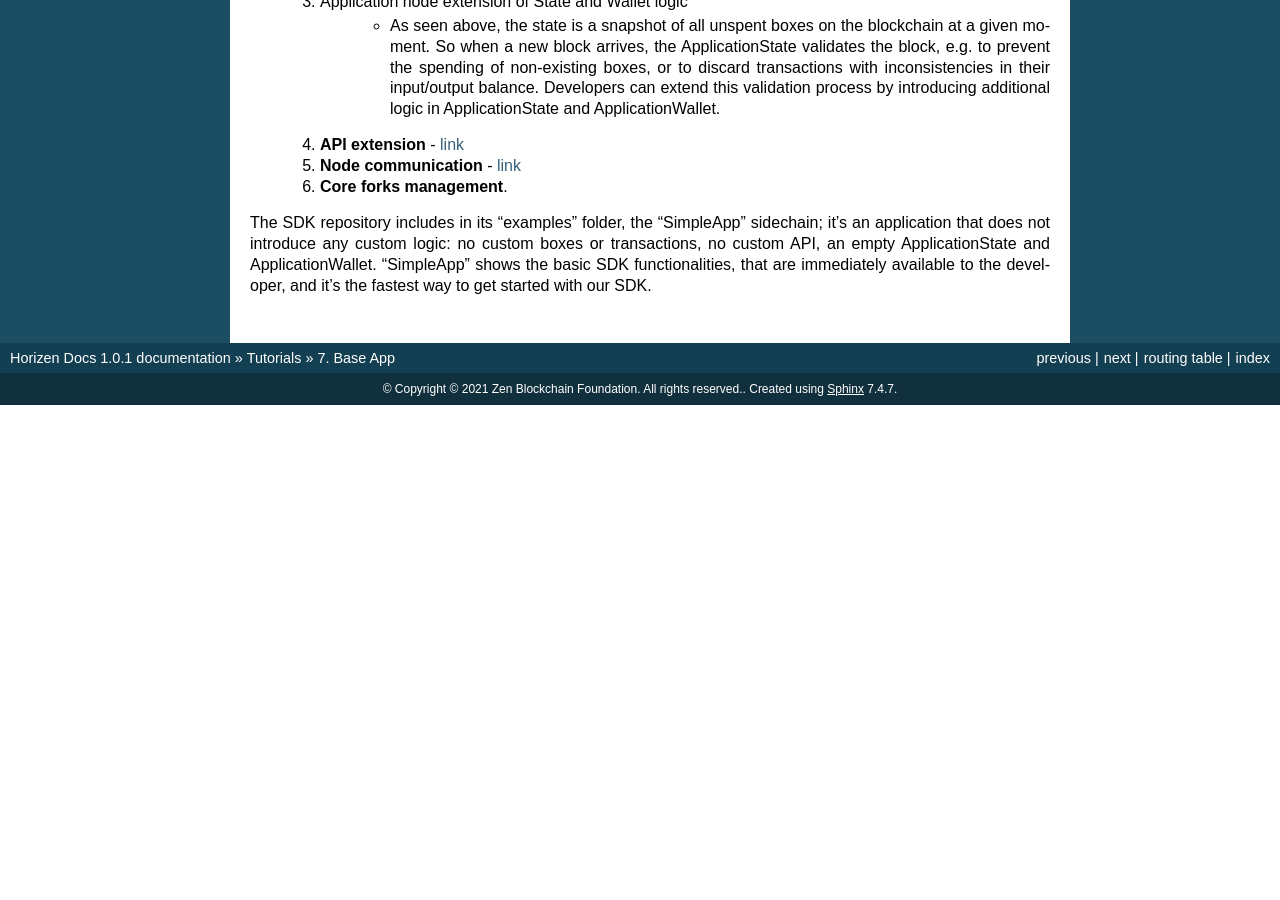
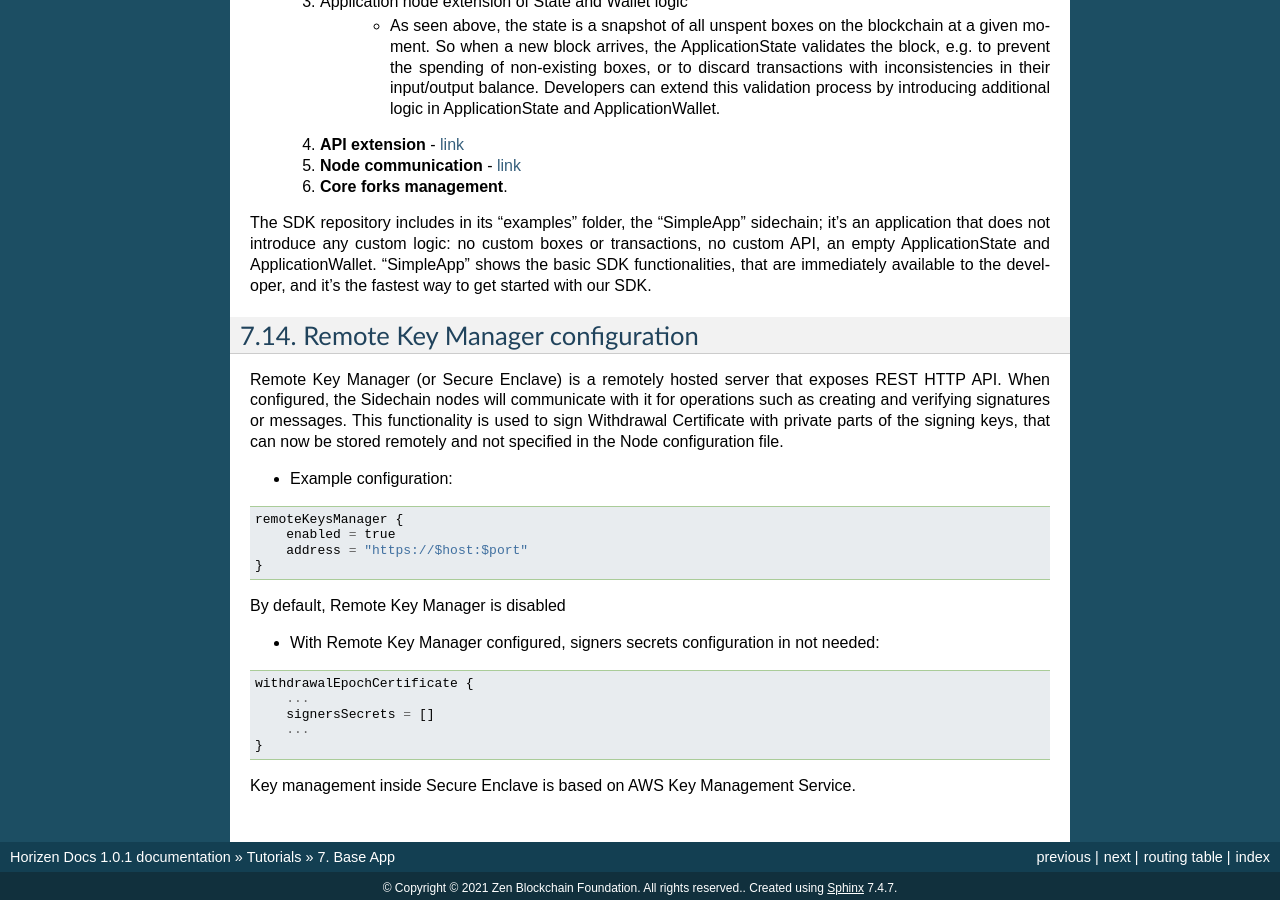
Before and after one commit to HorizenOfficial/developer-horizen-global, a Sphinx documentation site: the page built from docs/introduction/Base-App.rst, in a window 1280 px wide and 900 px high, scrolled down 9662 px. Built offline with Sphinx 7.4.7, drawn with Linux system fonts in a browser that asks for light colours; before the commit the page ends 10067 px from its top, so only the background shows below that; some of the changed text lies outside the part shown.

Commit message:
Remote key manager config docs (#79)
* Remote key manager config docs

```diff
--- a/docs/introduction/Base-App.rst
+++ b/docs/introduction/Base-App.rst
@@ -514,3 +514,29 @@
 
 
 The SDK repository includes in its "examples" folder, the "SimpleApp" sidechain;  it's an application that does not introduce any custom logic: no custom boxes or transactions, no custom API, an empty ApplicationState and ApplicationWallet. "SimpleApp" shows the basic SDK functionalities, that are immediately available to the developer, and it's the fastest way to get started with our SDK.
+
+
+Remote Key Manager configuration
+******************
+
+Remote Key Manager (or Secure Enclave) is a remotely hosted server that exposes REST HTTP API. When configured, the Sidechain nodes will communicate with it for operations such as creating and verifying signatures or messages. This functionality is used to sign Withdrawal Certificate with private parts of the signing keys, that can now be stored remotely and not specified in the Node configuration file.
+
+- Example configuration:
+::
+
+    remoteKeysManager {
+        enabled = true
+        address = "https://$host:$port"
+    }
+By default, Remote Key Manager is disabled
+
+- With Remote Key Manager configured, signers secrets configuration in not needed:
+::
+
+    withdrawalEpochCertificate {
+        ...
+        signersSecrets = []
+        ...
+    }
+
+Key management inside Secure Enclave is based on AWS Key Management Service.
```
